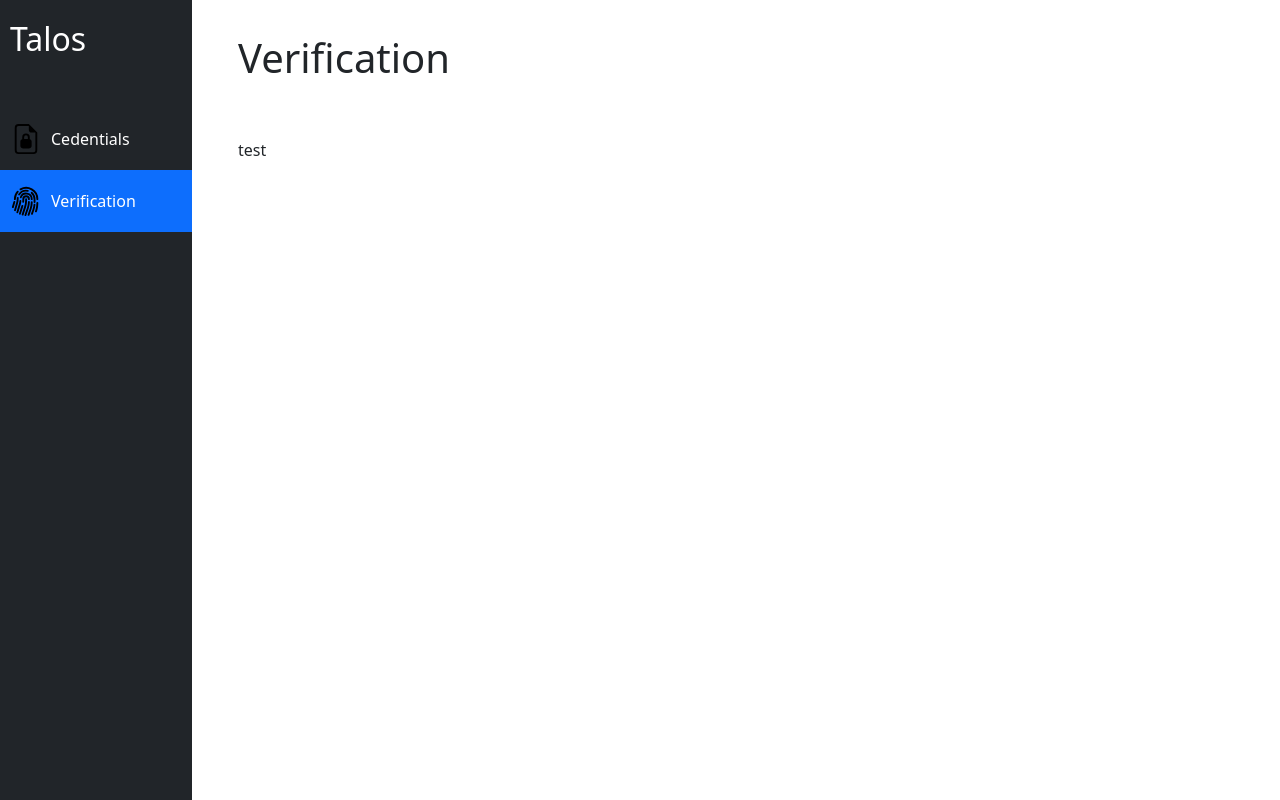
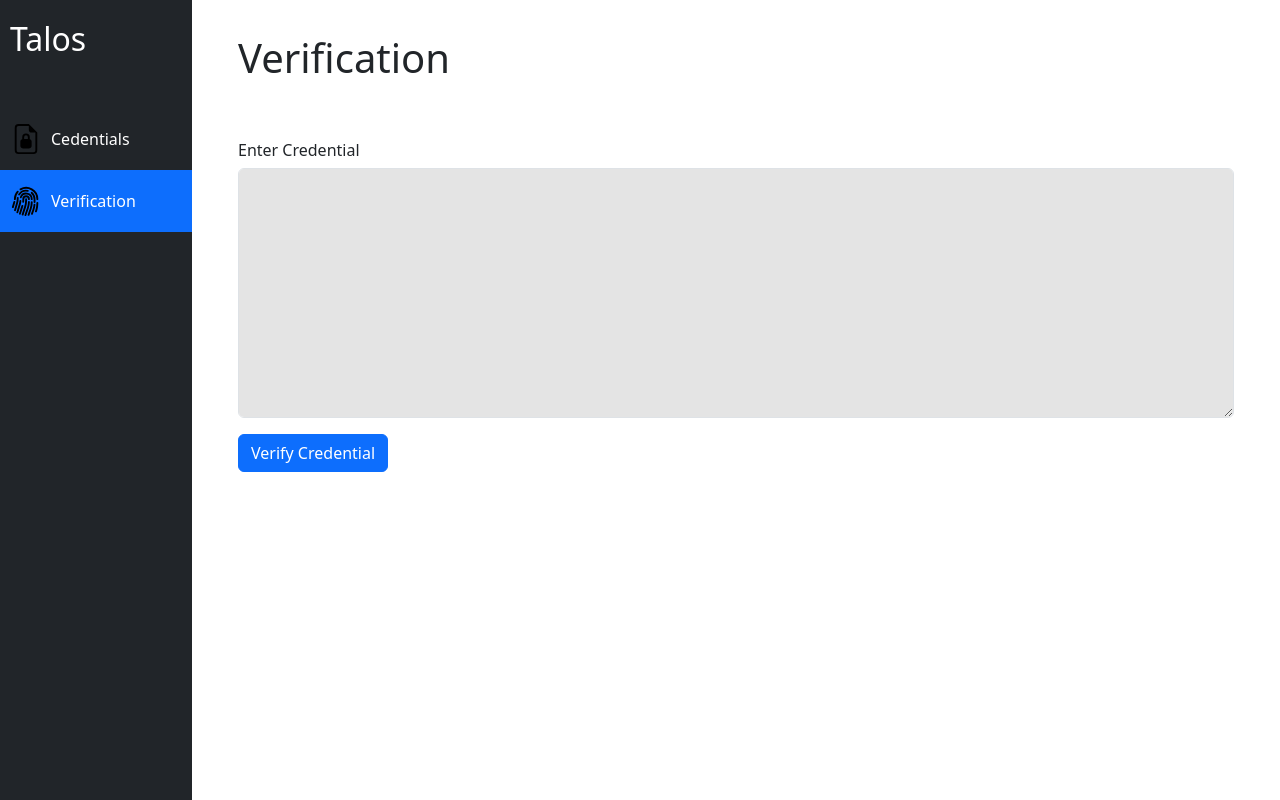
Before and after one commit to Bilalbink1/talos, a React (Vite) app in the folder frontend/: page /verification in a window 1280 px wide. Built offline with nearby package versions, Linux system fonts and the light colour scheme.

Commit message:
added verify credential component

```diff
--- /dev/null
+++ b/frontend/src/components/CredentialValidator/CredentialValidator.module.css
@@ -0,0 +1,13 @@
+.code-block {
+    width: 100%;
+    background-color: #e4e4e4 !important;
+    height: 250px;
+    padding: 1rem;
+}
+
+.code-block:hover, .code-block:focus {
+    background-color: #e4e4e4 !important;
+    box-shadow: none !important;
+    outline: none !important;
+    border: none !important;
+}
--- /dev/null
+++ b/frontend/src/components/CredentialValidator/CredentialValidator.tsx
@@ -0,0 +1,30 @@
+import React, { useState } from "react";
+import { Button, Form } from "react-bootstrap";
+import styles from "./CredentialValidator.module.css";
+
+const CredentialValidator = () => {
+    const [isVerificationLoading, setIsVerificationLoading] = useState(false);
+
+    const handleVerifyCredential = () => [setIsVerificationLoading(true)];
+
+    return (
+        <Form>
+            <Form.Group
+                className="mb-3"
+                controlId="verificationForm.CredentialTextArea"
+            >
+                <Form.Label className="h6">Enter Credential</Form.Label>
+                <Form.Control
+                    className={styles["code-block"]}
+                    as="textarea"
+                    rows={3}
+                />
+            </Form.Group>
+            <Button onClick={handleVerifyCredential}>
+                {isVerificationLoading ? "Loading…" : "Verify Credential"}
+            </Button>
+        </Form>
+    );
+};
+
+export default CredentialValidator;
--- a/frontend/src/pages/Verification/Verification.tsx
+++ b/frontend/src/pages/Verification/Verification.tsx
@@ -1,9 +1,10 @@
 import PageLayout from "../../components/PageLayout/PageLayout";
+import CredentialValidaton from "../../components/CredentialValidator/CredentialValidator";
 
 const Verification = () => {
     return (
         <PageLayout title="Verification">
-            <div>test</div>
+            <CredentialValidaton />
         </PageLayout>
     );
 };
```
